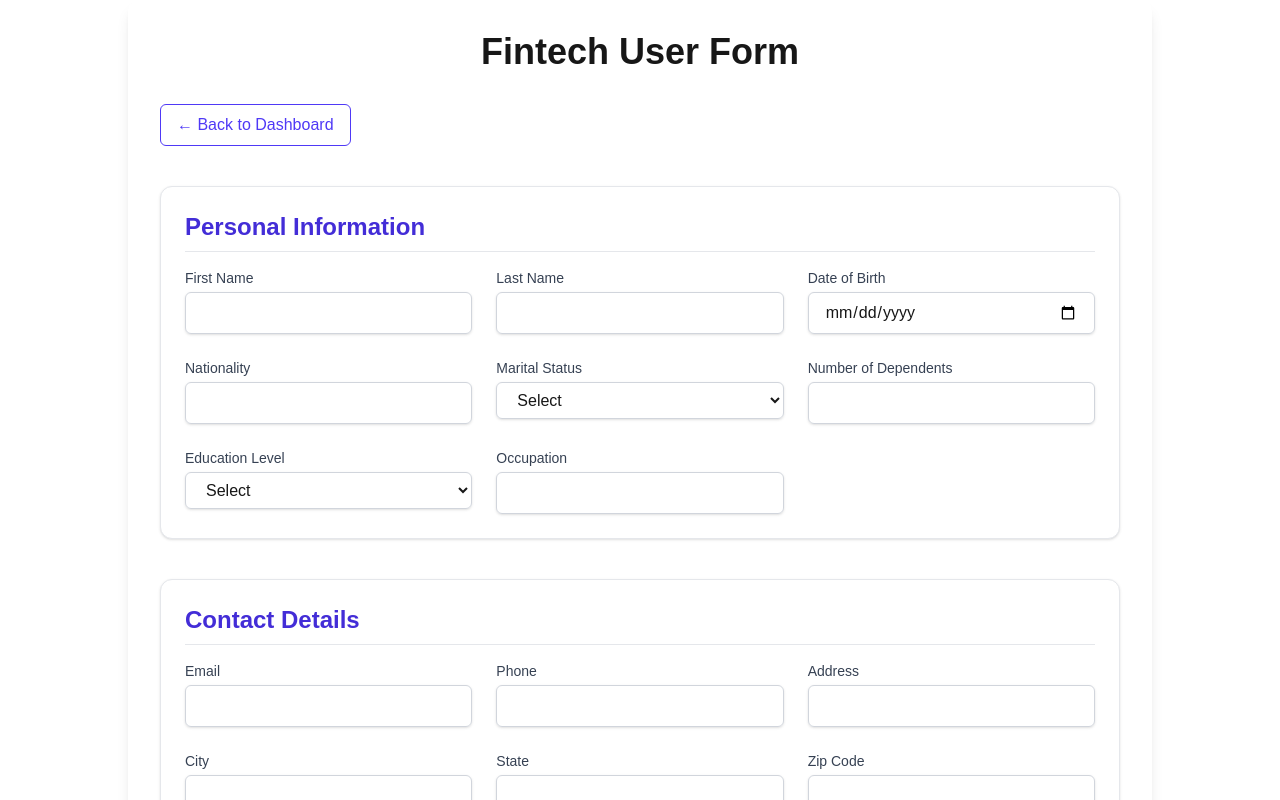
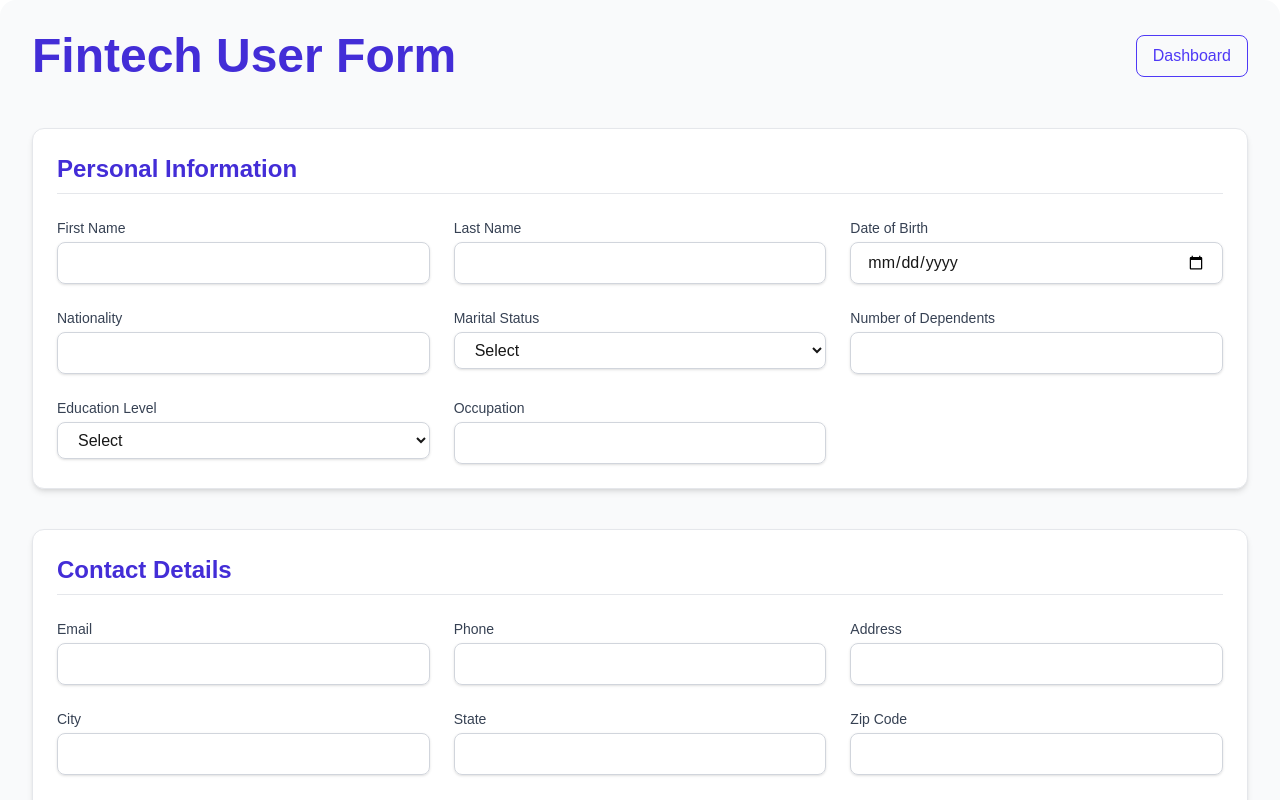
Before and after one commit to secret-coder489/fintechProject, a Next.js app: page /form in a window 1280 px wide. Shown: the top 800 px of the page. Built offline with nearby package versions, Linux system fonts and the light colour scheme.

Commit message:
Update New Changes

```diff
--- a/src/app/dashboard/page.tsx
+++ b/src/app/dashboard/page.tsx
@@ -11,9 +11,8 @@ export default function Dashboard() {
     router.push('/form')
   }
 
-    const handleLogout = () => {
+  const handleLogout = () => {
     localStorage.removeItem('token')
-
     router.push('/login')
   }
 
@@ -26,13 +25,13 @@ export default function Dashboard() {
         <div className="flex gap-4 w-full md:w-auto">
           <button
             onClick={handleNavigate}
-            className="text-indigo-600 hover:text-white hover:bg-indigo-600 border border-indigo-600 px-4 py-2 rounded-md transition duration-200 flex-1 md:flex-none"
+            className="text-indigo-600 hover:text-white hover:bg-indigo-600 border border-indigo-600 px-4 py-2 rounded-md transition duration-200 flex-1 md:flex-none cursor-pointer"
           >
             Open Fintech Form
           </button>
           <button
             onClick={handleLogout}
-            className="text-red-600 hover:text-white hover:bg-red-600 border border-red-600 px-4 py-2 rounded-md transition duration-200 flex-1 md:flex-none"
+            className="text-red-600 hover:text-white hover:bg-red-600 border border-red-600 px-4 py-2 rounded-md transition duration-200 flex-1 md:flex-none cursor-pointer"
           >
             Logout
           </button>
--- a/src/app/form/page.tsx
+++ b/src/app/form/page.tsx
@@ -1,5 +1,4 @@
 'use client'
-
 import { useState } from 'react'
 import { useForm } from 'react-hook-form'
 import { zodResolver } from '@hookform/resolvers/zod'
@@ -25,53 +24,37 @@ export default function FintechForm() {
     setTimeout(() => {
       setLoading(false)
       setApiResponse('Form submitted successfully!')
-    console.log('Submitted:', data)
       router.push('/dashboard')
     }, 2000)
   }
-console.log('Errors:', errors)
 
   const handleNavigate = () => {
     router.push('/dashboard')
   }
 
-
   return (
-    <div className="max-w-5xl mx-auto p-8 bg-white rounded-xl shadow-lg space-y-10">
-      <h1 className="text-4xl font-bold text-center mb-8">Fintech User Form</h1>
+    <div className="max-w-7xl mx-auto p-4 sm:p-8 bg-gray-50 rounded-2xl shadow-xl space-y-12">
+      <div className="flex justify-between items-center">
+        <h1 className="text-3xl md:text-5xl font-extrabold text-indigo-700">Fintech User Form</h1>
         <button
           type="button"
           onClick={handleNavigate}
-        className="text-indigo-600 hover:text-indigo-800 border border-indigo-600 hover:bg-indigo-50 px-4 py-2 rounded-md transition"
+          className="text-indigo-600 hover:text-white hover:bg-indigo-600 border border-indigo-600 px-4 py-2 rounded-lg transition duration-300 cursor-pointer"
         >
-        ← Back to Dashboard
+         Dashboard
         </button>
+      </div>
+
       <form onSubmit={handleSubmit(onSubmit)} className="space-y-10">
         <FormSection title="Personal Information">
           <InputField label="First Name" {...register('firstName')} error={errors.firstName?.message} />
           <InputField label="Last Name" {...register('lastName')} error={errors.lastName?.message} />
           <InputField label="Date of Birth" type="date" {...register('dob')} error={errors.dob?.message} />
           <InputField label="Nationality" {...register('nationality')} error={errors.nationality?.message} />
-          <SelectField
-            label="Marital Status"
-            {...register('maritalStatus')}
-            error={errors.maritalStatus?.message}
-            options={['single', 'married', 'divorced', 'widowed']}
-          />
-          <InputField
-            label="Number of Dependents"
-            type="number"
-            {...register('numberOfDependents', { valueAsNumber: true })}
-            error={errors.numberOfDependents?.message}
-          />
-          <SelectField
-            label="Education Level"
-            {...register('educationLevel')}
-            error={errors.educationLevel?.message}
-            options={['high school', 'bachelor', 'master', 'doctorate', 'other']}
-          />
-          <InputField label="Occupation" {...register('occupation')} error={errors.occupation?.message} /> {/* <-- added */}
-
+          <SelectField label="Marital Status" {...register('maritalStatus')} error={errors.maritalStatus?.message} options={['single', 'married', 'divorced', 'widowed']} />
+          <InputField label="Number of Dependents" type="number" {...register('numberOfDependents', { valueAsNumber: true })} error={errors.numberOfDependents?.message} />
+          <SelectField label="Education Level" {...register('educationLevel')} error={errors.educationLevel?.message} options={['high school', 'bachelor', 'master', 'doctorate', 'other']} />
+          <InputField label="Occupation" {...register('occupation')} error={errors.occupation?.message} />
         </FormSection>
 
         <FormSection title="Contact Details">
@@ -81,11 +64,7 @@ console.log('Errors:', errors)
           <InputField label="City" {...register('city')} error={errors.city?.message} />
           <InputField label="State" {...register('state')} error={errors.state?.message} />
           <InputField label="Zip Code" {...register('zip')} error={errors.zip?.message} />
-          <InputField
-            label="Employer Address"
-            {...register('employerAddress')}
-            error={errors.employerAddress?.message}
-          />
+          <InputField label="Employer Address" {...register('employerAddress')} error={errors.employerAddress?.message} />
         </FormSection>
 
         <FormSection title="Financial Information">
@@ -96,11 +75,7 @@ console.log('Errors:', errors)
           <InputField label="Bank Name" {...register('bankName')} error={errors.bankName?.message} />
           <InputField label="Account Number" {...register('accountNumber')} error={errors.accountNumber?.message} />
           <InputField label="Routing Number" {...register('routingNumber')} error={errors.routingNumber?.message} />
-          <InputField
-            label="Tax Identification Number"
-            {...register('taxIdentificationNumber')}
-            error={errors.taxIdentificationNumber?.message}
-          />
+          <InputField label="Tax Identification Number" {...register('taxIdentificationNumber')} error={errors.taxIdentificationNumber?.message} />
         </FormSection>
 
         <FormSection title="Employment Details">
@@ -109,25 +84,19 @@ console.log('Errors:', errors)
           <InputField label="Years Employed" type="number" {...register('yearsEmployed', { valueAsNumber: true })} error={errors.yearsEmployed?.message} />
           <InputField label="Work Email" {...register('workEmail')} error={errors.workEmail?.message} />
           <InputField label="Work Phone" {...register('workPhone')} error={errors.workPhone?.message} />
-          <SelectField
-            label="Citizenship Status"
-            {...register('citizenshipStatus')}
-            error={errors.citizenshipStatus?.message}
-            options={['citizen', 'permanent resident', 'visa holder', 'other']}
-          />
+          <SelectField label="Citizenship Status" {...register('citizenshipStatus')} error={errors.citizenshipStatus?.message} options={['citizen', 'permanent resident', 'visa holder', 'other']} />
         </FormSection>
 
         <FormSection title="Investment Information">
           <SelectField label="Investment Experience" {...register('investmentExperience')} error={errors.investmentExperience?.message} options={['none', 'beginner', 'intermediate', 'expert']} />
           <SelectField label="Risk Tolerance" {...register('riskTolerance')} error={errors.riskTolerance?.message} options={['low', 'medium', 'high']} />
           <InputField label="Investment Amount" type="number" {...register('investmentAmount', { valueAsNumber: true })} error={errors.investmentAmount?.message} />
-
         </FormSection>
 
-        <div className="flex items-start space-x-2">
+        <div className="flex items-start gap-2">
           <input type="checkbox" {...register('agreeTerms')} className="mt-1" />
           <label className="text-sm text-gray-700">
-            I agree to the <a href="#" className="underline text-blue-600">terms and conditions</a>
+            I agree to the <a href="#" className="underline text-indigo-600">terms and conditions</a>
           </label>
         </div>
         {errors.agreeTerms && <p className="text-red-600 text-sm">{errors.agreeTerms.message}</p>}
@@ -135,11 +104,11 @@ console.log('Errors:', errors)
         <button
           type="submit"
           disabled={loading}
-          className="w-full bg-blue-600 hover:bg-blue-700 text-white py-3 rounded-md text-lg font-semibold"
+          className="w-full bg-indigo-600 hover:bg-indigo-700 text-white py-3 rounded-lg text-lg font-semibold shadow transition duration-300 cursor-pointer"
         >
           {loading ? 'Submitting...' : 'Submit'}
         </button>
-        {apiResponse && <p className="text-green-600 text-center text-lg font-medium">{apiResponse}</p>}
+        {apiResponse && <p className="text-green-600 text-center text-lg font-medium mt-4">{apiResponse}</p>}
       </form>
     </div>
   )
@@ -147,34 +116,30 @@ console.log('Errors:', errors)
 
 function FormSection({ title, children }: { title: string; children: React.ReactNode }) {
   return (
-    <section className="bg-white border border-gray-200 rounded-xl p-6 shadow-sm space-y-4">
-      <h2 className="text-2xl font-semibold text-indigo-700 border-b border-gray-200 pb-2">{title}</h2>
-      <div className="grid grid-cols-1 md:grid-cols-3 gap-6">{children}</div>
+    <section className="bg-white border border-gray-200 rounded-xl p-6 shadow-md space-y-6">
+      <h2 className="text-xl md:text-2xl font-semibold text-indigo-700 border-b border-gray-200 pb-2">{title}</h2>
+      <div className="grid grid-cols-1 sm:grid-cols-2 md:grid-cols-3 gap-6">{children}</div>
     </section>
   )
 }
-
 
 const InputField = ({ label, error, ...props }: any) => (
   <div>
     <label className="block text-sm font-medium text-gray-700 mb-1">{label}</label>
     <input
       {...props}
-      className={`w-full border rounded-md px-4 py-2 shadow-sm focus:outline-none focus:ring-2 focus:ring-indigo-500 ${error ? 'border-red-500' : 'border-gray-300'
-        }`}
+      className={`w-full border rounded-lg px-4 py-2 shadow-sm focus:outline-none focus:ring-2 focus:ring-indigo-500 ${error ? 'border-red-500' : 'border-gray-300'}`}
     />
     {error && <p className="text-red-500 text-sm mt-1">{error}</p>}
   </div>
 )
-
 
 const SelectField = ({ label, options, error, ...props }: any) => (
   <div>
     <label className="block text-sm font-medium text-gray-700 mb-1">{label}</label>
     <select
       {...props}
-      className={`w-full border rounded-md px-4 py-2 shadow-sm focus:outline-none focus:ring-2 focus:ring-indigo-500 ${error ? 'border-red-500' : 'border-gray-300'
-        }`}
+      className={`w-full border rounded-lg px-4 py-2 shadow-sm focus:outline-none focus:ring-2 focus:ring-indigo-500 ${error ? 'border-red-500' : 'border-gray-300'}`}
     >
       <option value="">Select</option>
       {options.map((opt: string) => (
```
Lines whose indentation alone changed are shown as unchanged.
